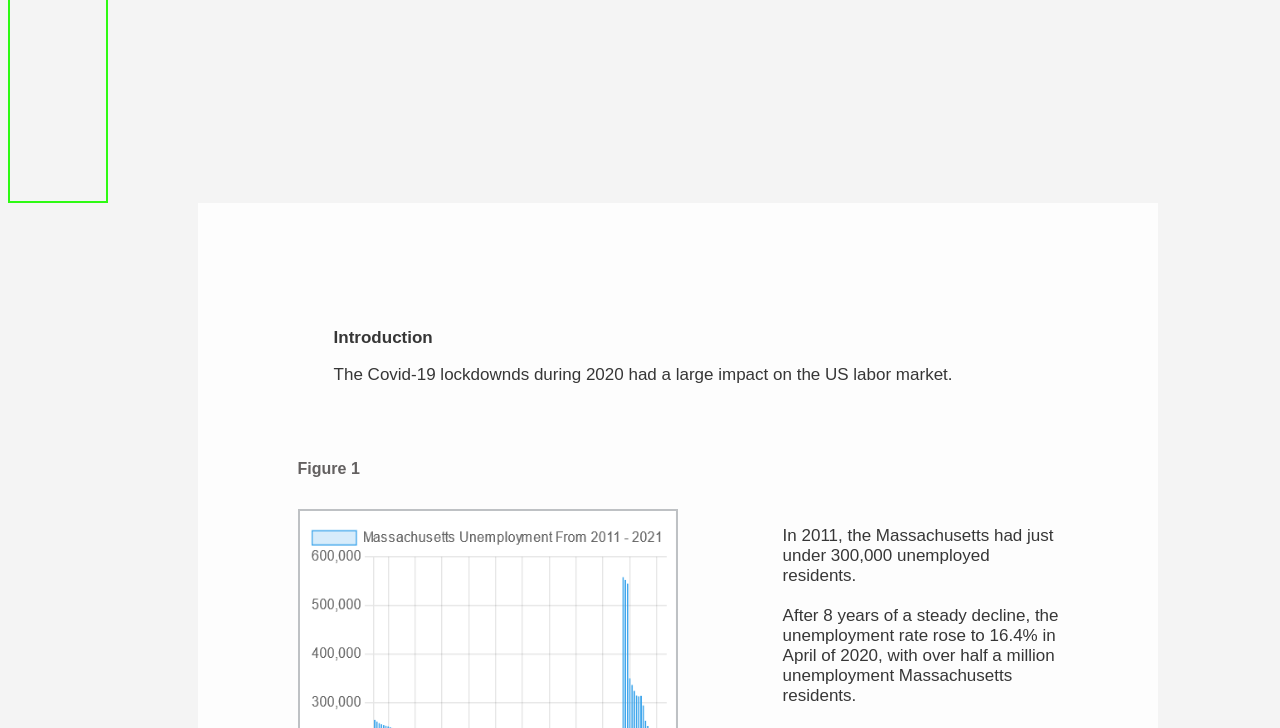
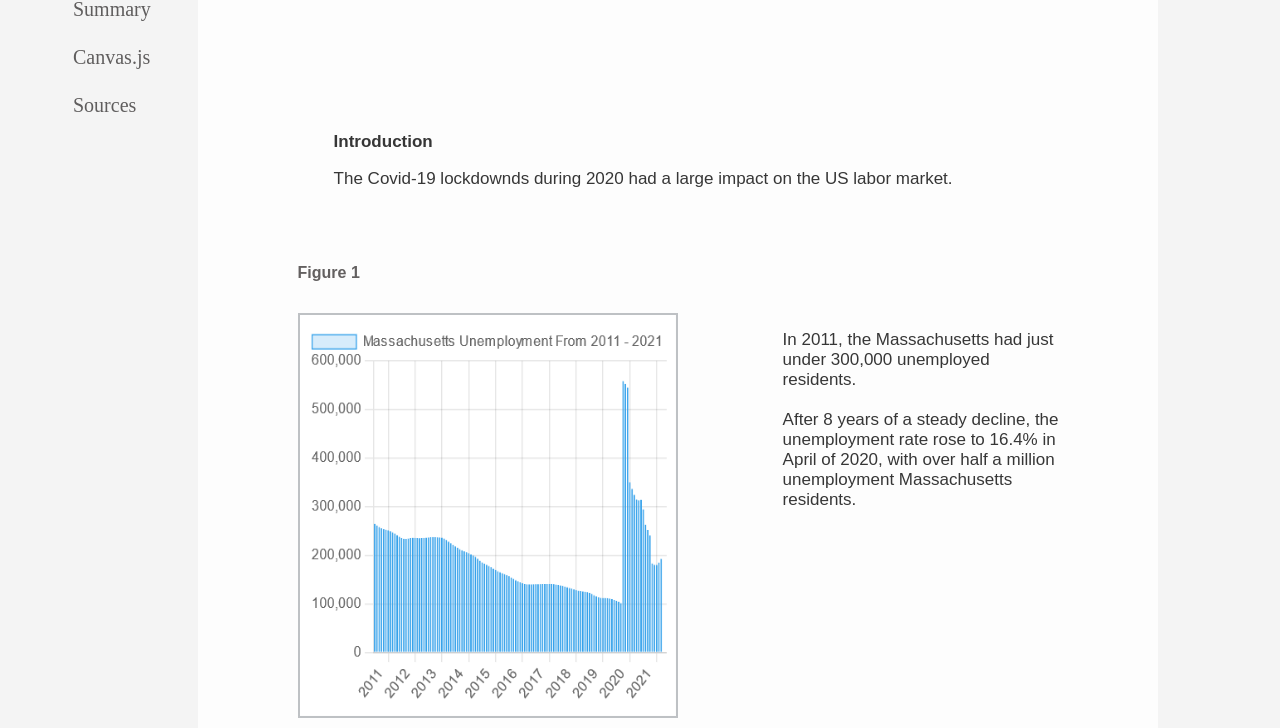
Before and after one commit to lenaviaz/LaborMarket-Covid19, a plain HTML site: page index.html in a window 1280 px wide. Shown: the part 372-1100 px from the top of the page. Drawn offline with Linux system fonts and the light colour scheme.

Commit message:
move to computer

```diff
--- a/index.html
+++ b/index.html
@@ -32,10 +32,15 @@
 
 <!-- </div> -->
 
+<div id="wrapper">
 <div id = "sidebar">
+  <ul>
+    <li><a href="default.asp"> Summary </a></li>
+    <li><a href="news.asp"> Canvas.js </a></li>
+    <li><a href="contact.asp">Sources</a></li>
+  </ul>
 
 </div>
-
 
 <div class = box>
 <div id="intro">
@@ -75,7 +80,8 @@ unemployment Massachusetts residents.
 
 
 </div>
-
+<!-- below is the end div for wrapper sidebar and box -->
+</div>
 
 </div>
 
--- a/layout.css
+++ b/layout.css
@@ -16,16 +16,9 @@
 
 }
 
-#sidebar {
-  width: 100px;
-  height: 300px;
-  border: 2px solid #2efa13;
-
-}
-
 #author {
 
-  border: 2px solid #bcd5eb00;
+  border: 1px solid rgba(0, 0, 0, 0);
   width: 80%;
   max-width: 500px;
   min-width: 450px;
@@ -36,9 +29,7 @@
 }
 
 ul {
-  margin-left: 25%;
-  margin-right: 25%;
-  width: 600px;
+  width: 120px;
   /* border: solid rgb(0, 0, 0);  */
   list-style-type: none;
   overflow: hidden;
@@ -52,9 +43,8 @@ li a {
   font-size: 20px;
   display: block;
   color: rgb(95, 93, 93);
-  text-align: center;
-  padding: 30px;
   text-decoration: none;
+  padding-bottom: 25px;
 }
 
 #author img {
@@ -193,8 +183,27 @@ body {
   float: left;
 }
 
+#wrapper {
+
+  margin: auto;
+  height: 3000px;
+  width: 100%;
+  /* border: 5px solid rgb(8, 214, 1); */
+
+}
+
+#sidebar {
+  float: left;
+  margin-right: 800px;
+  margin-left: 25px;
+  width: 150px;
+  height: 150px;
+  /* border: 2px solid #e90f7c; */
+
+}
+
 .box {
-    float: left;
+    /* border: solid rgb(0, 68, 255); */
     width: 70%;
     /* min-width: 800px; */
     background-color: rgba(255, 255, 255, 0.856);
```
